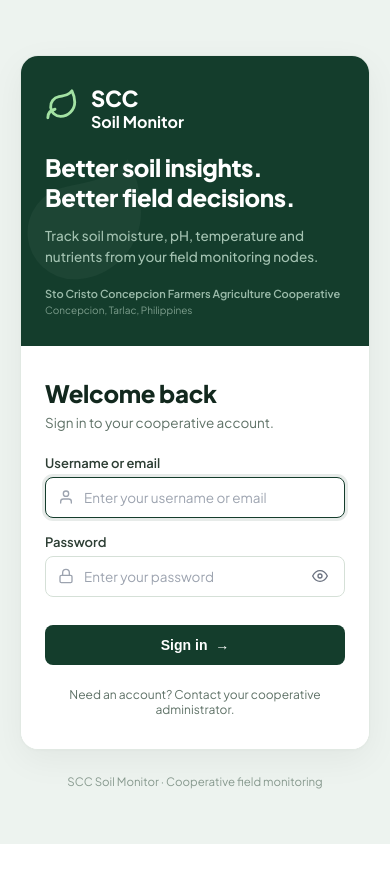
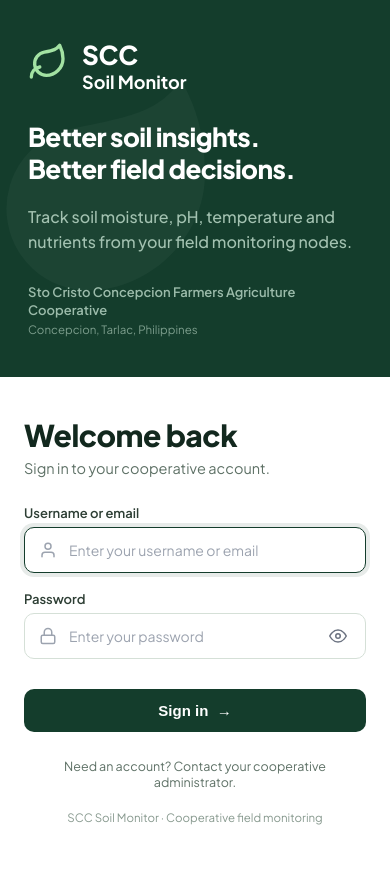
Before and after one commit to sorianotrishia027-cmd/soil-monitoring, a PHP site: page /auth/login.php in a window 390 px wide. Before the commit the page ends 844 px from the top, so only its background shows below. Run offline with PHP 8.4, Linux system fonts and the light colour scheme.

Commit message:
Full-size login page, mobile drawer navigation, NPK trend charts, and dynamic color-coding

```diff
--- a/auth/login.php
+++ b/auth/login.php
@@ -79,35 +79,37 @@ if ($_SERVER["REQUEST_METHOD"] === "POST") {
     <title>Sign in - SCC Soil Monitor</title>
     <link rel="stylesheet" href="../css/style.css">
     <style>
-        body.login-page-body {
-            background-color: #edf3ef;
-            min-height: 100vh;
-            display: flex;
-            flex-direction: column;
-            justify-content: center;
-            align-items: center;
-            padding: 20px;
-            font-family: 'Plus Jakarta Sans', 'Inter', sans-serif;
+        * {
             box-sizing: border-box;
+            margin: 0;
+            padding: 0;
         }
 
-        .login-card-container {
-            display: flex;
-            width: 100%;
-            max-width: 840px;
-            min-height: 490px;
-            background: #ffffff;
-            border-radius: 18px;
+        body.login-full-body {
+            margin: 0;
+            padding: 0;
+            width: 100vw;
+            height: 100vh;
+            min-height: 100vh;
             overflow: hidden;
-            box-shadow: 0 10px 35px rgba(0, 0, 0, 0.05), 0 1px 3px rgba(0, 0, 0, 0.02);
-            border: 1px solid #e1e9e3;
+            background-color: #ffffff;
+            font-family: 'Plus Jakarta Sans', 'Inter', -apple-system, BlinkMacSystemFont, sans-serif;
         }
 
-        /* Left Forest Green Brand Panel */
+        .login-full-wrapper {
+            display: flex;
+            width: 100vw;
+            height: 100vh;
+            min-height: 100vh;
+        }
+
+        /* =========================================================
+           LEFT BRAND PANEL (Full height evergreen)
+           ========================================================= */
         .login-brand-panel {
-            width: 44%;
+            width: 48%;
             background-color: var(--primary-color, #143d2c);
-            padding: 40px 36px;
+            padding: 56px 64px;
             display: flex;
             flex-direction: column;
             justify-content: space-between;
@@ -120,53 +122,54 @@ if ($_SERVER["REQUEST_METHOD"] === "POST") {
         .login-brand-header {
             display: flex;
             align-items: flex-start;
-            gap: 12px;
+            gap: 14px;
             z-index: 2;
         }
 
         .login-brand-icon {
-            width: 34px;
-            height: 34px;
+            width: 40px;
+            height: 40px;
             color: #a3e2a3;
             flex-shrink: 0;
             margin-top: 2px;
         }
 
         .login-brand-title {
-            font-size: 22px;
+            font-size: 26px;
             font-weight: 800;
             line-height: 1.15;
             letter-spacing: -0.3px;
         }
 
         .login-brand-body {
-            margin: 40px 0;
+            margin: auto 0;
             z-index: 2;
+            max-width: 520px;
         }
 
         .login-brand-headline {
-            font-size: 24px;
+            font-size: 36px;
             font-weight: 800;
             color: #ffffff;
             line-height: 1.25;
-            letter-spacing: -0.4px;
+            letter-spacing: -0.6px;
         }
 
         .login-brand-subtext {
-            font-size: 13.5px;
+            font-size: 16px;
             color: #a3c2b1;
-            line-height: 1.5;
-            margin-top: 14px;
+            line-height: 1.6;
+            margin-top: 18px;
             font-weight: 500;
         }
 
         .login-watermark-leaf {
             position: absolute;
             bottom: 40px;
-            left: -20px;
-            width: 160px;
-            height: 160px;
-            color: rgba(255, 255, 255, 0.04);
+            left: -40px;
+            width: 280px;
+            height: 280px;
+            color: rgba(255, 255, 255, 0.035);
             pointer-events: none;
             z-index: 1;
         }
@@ -176,41 +179,53 @@ if ($_SERVER["REQUEST_METHOD"] === "POST") {
         }
 
         .login-coop-name {
-            font-size: 11px;
+            font-size: 13px;
             color: #9bbbaa;
             font-weight: 600;
-            line-height: 1.35;
+            line-height: 1.4;
         }
 
         .login-coop-location {
-            font-size: 10px;
+            font-size: 11.5px;
             color: #7d9e8d;
-            margin-top: 2px;
+            margin-top: 3px;
         }
 
-        /* Right Form Panel */
+        /* =========================================================
+           RIGHT FORM PANEL (Full height white canvas)
+           ========================================================= */
         .login-form-panel {
-            flex-grow: 1;
-            padding: 44px 40px;
+            width: 52%;
+            height: 100%;
             display: flex;
             flex-direction: column;
             justify-content: center;
+            align-items: center;
+            padding: 48px;
             background: #ffffff;
+            overflow-y: auto;
+            position: relative;
+        }
+
+        .login-form-inner {
+            width: 100%;
+            max-width: 440px;
         }
 
         .login-form-title {
-            font-size: 24px;
+            font-size: 30px;
             font-weight: 800;
             color: var(--text-heading, #12281e);
             margin: 0;
-            letter-spacing: -0.3px;
+            letter-spacing: -0.5px;
+            line-height: 1.2;
         }
 
         .login-form-subtitle {
-            font-size: 13.5px;
+            font-size: 14.5px;
             color: var(--text-muted, #6b7d73);
             margin-top: 6px;
-            margin-bottom: 24px;
+            margin-bottom: 28px;
         }
 
         .login-input-box {
@@ -218,21 +233,21 @@ if ($_SERVER["REQUEST_METHOD"] === "POST") {
             display: flex;
             align-items: center;
             background: #ffffff;
-            border: 1px solid #d5e0d7;
-            border-radius: 8px;
-            padding: 0 12px;
+            border: 1.5px solid #d5e0d7;
+            border-radius: 10px;
+            padding: 0 14px;
             margin-top: 6px;
             transition: all 0.2s ease;
         }
 
         .login-input-box:focus-within {
             border-color: var(--primary-color, #143d2c);
-            box-shadow: 0 0 0 3px rgba(20, 61, 44, 0.1);
+            box-shadow: 0 0 0 4px rgba(20, 61, 44, 0.1);
         }
 
         .login-input-icon {
             color: #9ca3af;
-            margin-right: 10px;
+            margin-right: 12px;
             display: flex;
             align-items: center;
             flex-shrink: 0;
@@ -243,8 +258,8 @@ if ($_SERVER["REQUEST_METHOD"] === "POST") {
             border: none;
             outline: none;
             background: transparent;
-            padding: 11px 0;
-            font-size: 13.5px;
+            padding: 13px 0;
+            font-size: 14px;
             color: #12281e;
             font-family: inherit;
         }
@@ -255,42 +270,57 @@ if ($_SERVER["REQUEST_METHOD"] === "POST") {
 
         .login-bottom-hint {
             text-align: center;
-            font-size: 12px;
+            font-size: 12.5px;
             color: var(--text-muted, #6b7d73);
-            margin-top: 22px;
+            margin-top: 26px;
         }
 
-        .page-copyright-footer {
+        .login-page-footer {
+            position: absolute;
+            bottom: 20px;
             font-size: 11.5px;
             color: #87998e;
-            margin-top: 24px;
             text-align: center;
         }
 
-        @media (max-width: 768px) {
-            .login-card-container {
+        @media (max-width: 900px) {
+            body.login-full-body {
+                overflow-y: auto;
+                height: auto;
+            }
+            .login-full-wrapper {
                 flex-direction: column;
-                max-width: 440px;
+                height: auto;
+                min-height: 100vh;
             }
             .login-brand-panel {
                 width: 100%;
-                padding: 30px 24px;
+                padding: 40px 28px;
             }
             .login-brand-body {
-                margin: 20px 0;
+                margin: 28px 0;
+            }
+            .login-brand-headline {
+                font-size: 26px;
             }
             .login-form-panel {
-                padding: 32px 24px;
+                width: 100%;
+                padding: 40px 24px 60px;
+                height: auto;
+            }
+            .login-page-footer {
+                position: relative;
+                bottom: auto;
+                margin-top: 20px;
             }
         }
     </style>
 </head>
-<body class="login-page-body">
+<body class="login-full-body">
 
-    <!-- MAIN CARD WRAPPER -->
-    <div class="login-card-container">
+    <div class="login-full-wrapper">
 
-        <!-- LEFT PANEL -->
+        <!-- LEFT BRAND PANEL -->
         <div class="login-brand-panel">
             <svg class="login-watermark-leaf" viewBox="0 0 24 24" fill="currentColor">
                 <path d="M11 20A7 7 0 0 1 9.8 6.1C15.5 5 17 4.48 19 2c1 2 2 4.18 2 8 0 5.5-4.78 10-10 10Z"/>
@@ -303,7 +333,7 @@ if ($_SERVER["REQUEST_METHOD"] === "POST") {
                 </svg>
                 <div>
                     <div class="login-brand-title">SCC</div>
-                    <div style="font-size: 16px; font-weight: 700; color: #ffffff;">Soil Monitor</div>
+                    <div style="font-size: 18px; font-weight: 700; color: #ffffff;">Soil Monitor</div>
                 </div>
             </div>
 
@@ -322,24 +352,25 @@ if ($_SERVER["REQUEST_METHOD"] === "POST") {
             </div>
         </div>
 
-        <!-- RIGHT PANEL -->
+        <!-- RIGHT FORM PANEL -->
         <div class="login-form-panel">
+            <div class="login-form-inner">
                 <h1 class="login-form-title">Welcome back</h1>
                 <p class="login-form-subtitle">Sign in to your cooperative account.</p>
 
                 <?php if (!empty($message)): ?>
-                <div class="alert <?= $message_type === 'success' ? 'success' : 'danger' ?>" style="margin-bottom: 18px;">
+                    <div class="alert <?= $message_type === 'success' ? 'success' : 'danger' ?>" style="margin-bottom: 20px;">
                         <?= htmlspecialchars($message) ?>
                     </div>
                 <?php endif; ?>
 
                 <form action="login.php" method="POST">
 
-                <div class="form-group" style="margin-bottom: 16px;">
+                    <div class="form-group" style="margin-bottom: 18px;">
                         <label class="form-label" style="font-size: 13px; font-weight: 600; color: #2d3e34; margin-bottom: 6px;">Username or email</label>
                         <div class="login-input-box">
                             <span class="login-input-icon">
-                            <svg viewBox="0 0 24 24" width="16" height="16" fill="none" stroke="currentColor" stroke-width="2" stroke-linecap="round" stroke-linejoin="round">
+                                <svg viewBox="0 0 24 24" width="18" height="18" fill="none" stroke="currentColor" stroke-width="2" stroke-linecap="round" stroke-linejoin="round">
                                     <path d="M20 21v-2a4 4 0 0 0-4-4H8a4 4 0 0 0-4 4v2"/>
                                     <circle cx="12" cy="7" r="4"/>
                                 </svg>
@@ -348,18 +379,18 @@ if ($_SERVER["REQUEST_METHOD"] === "POST") {
                         </div>
                     </div>
 
-                <div class="form-group" style="margin-bottom: 22px;">
+                    <div class="form-group" style="margin-bottom: 24px;">
                         <label class="form-label" style="font-size: 13px; font-weight: 600; color: #2d3e34; margin-bottom: 6px;">Password</label>
                         <div class="login-input-box">
                             <span class="login-input-icon">
-                            <svg viewBox="0 0 24 24" width="16" height="16" fill="none" stroke="currentColor" stroke-width="2" stroke-linecap="round" stroke-linejoin="round">
+                                <svg viewBox="0 0 24 24" width="18" height="18" fill="none" stroke="currentColor" stroke-width="2" stroke-linecap="round" stroke-linejoin="round">
                                     <rect x="3" y="11" width="18" height="11" rx="2" ry="2"/>
                                     <path d="M7 11V7a5 5 0 0 1 10 0v4"/>
                                 </svg>
                             </span>
                             <input type="password" id="login-password" name="password" placeholder="Enter your password" required>
                             <button type="button" class="password-toggle-btn" onclick="toggleLoginPassword()" style="background:none; border:none; color:#6b7280; cursor:pointer; padding:4px;">
-                            <svg viewBox="0 0 24 24" width="16" height="16" fill="none" stroke="currentColor" stroke-width="2" stroke-linecap="round" stroke-linejoin="round">
+                                <svg viewBox="0 0 24 24" width="18" height="18" fill="none" stroke="currentColor" stroke-width="2" stroke-linecap="round" stroke-linejoin="round">
                                     <path d="M1 12s4-8 11-8 11 8 11 8-4 8-11 8-11-8-11-8z"/>
                                     <circle cx="12" cy="12" r="3"/>
                                 </svg>
@@ -367,7 +398,7 @@ if ($_SERVER["REQUEST_METHOD"] === "POST") {
                         </div>
                     </div>
 
-                <button type="submit" class="btn-primary" style="padding: 12px; font-size: 14px; margin-top: 6px;">
+                    <button type="submit" class="btn-primary" style="padding: 13px; font-size: 15px; border-radius: 10px; margin-top: 6px;">
                         Sign in &nbsp;→
                     </button>
                 </form>
@@ -377,11 +408,11 @@ if ($_SERVER["REQUEST_METHOD"] === "POST") {
                 </div>
             </div>
 
+            <div class="login-page-footer">
+                SCC Soil Monitor · Cooperative field monitoring
+            </div>
         </div>
 
-    <!-- PAGE BOTTOM FOOTER -->
-    <div class="page-copyright-footer">
-        SCC Soil Monitor · Cooperative field monitoring
     </div>
 
     <script>
```
Also changed, not shown: css/style.css (+114 -13 lines), dashboard.php (+23 -3 lines). Lines whose indentation alone changed are shown as unchanged.
